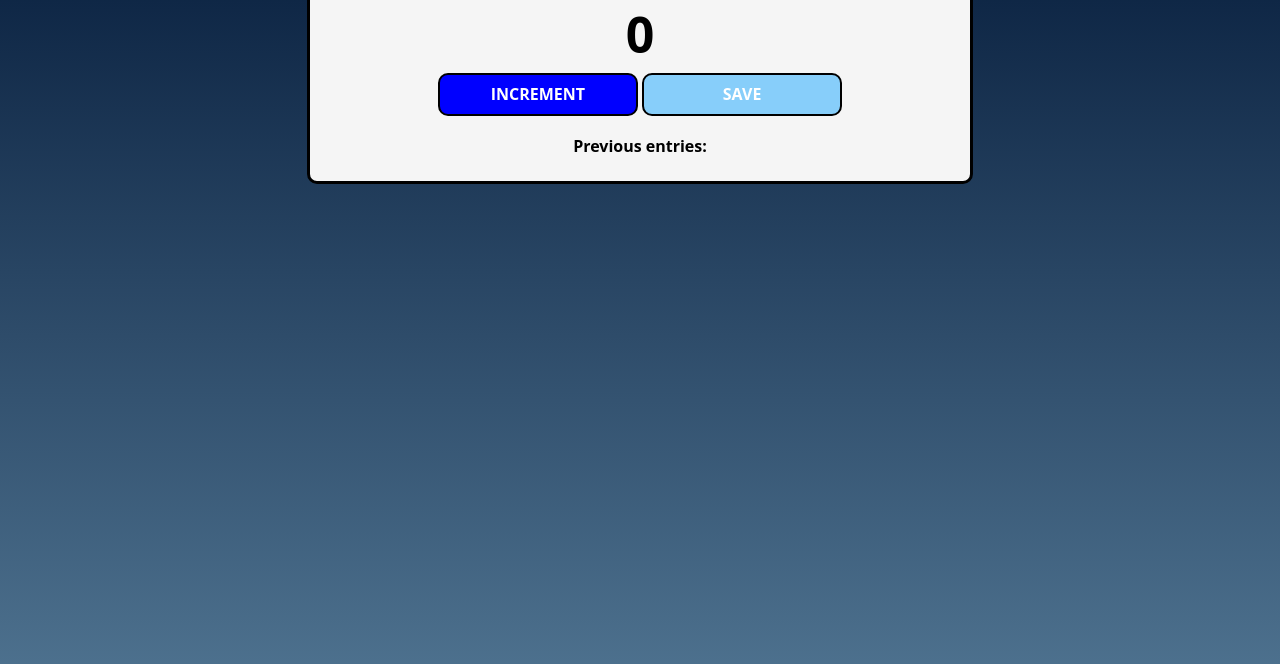
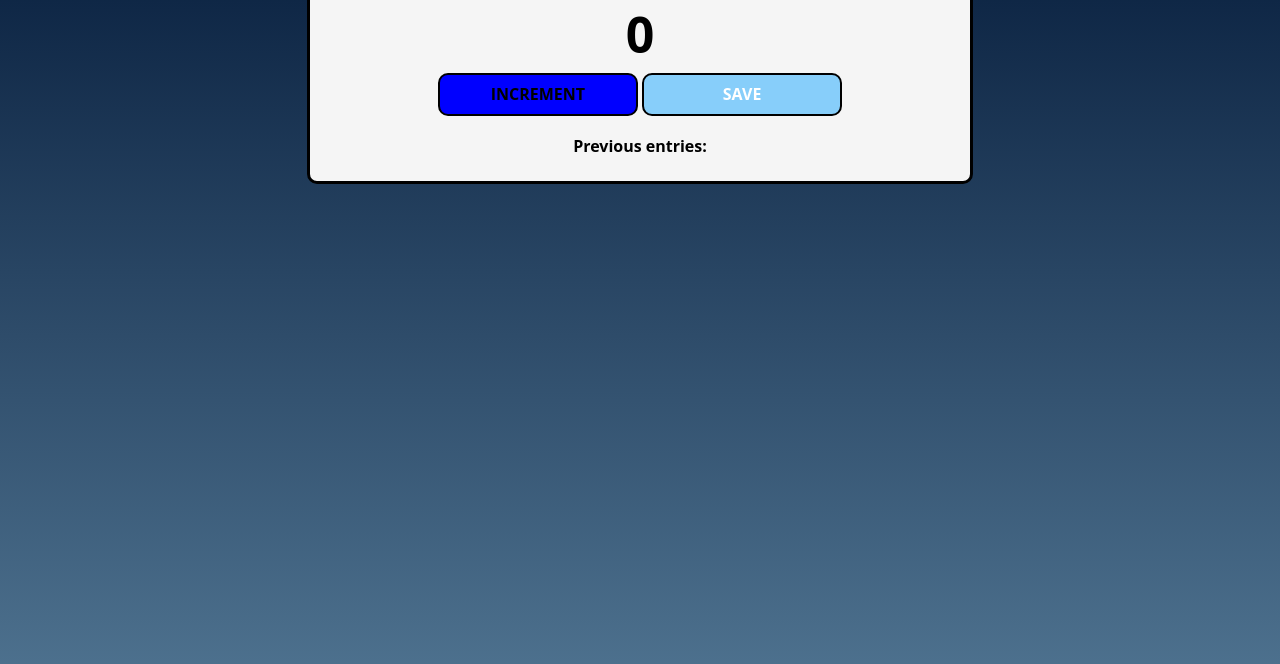
Before and after one commit to ZorenDesigns/Basic-Scrimba-Counter, a plain HTML site: page Basic Scrimba Counter/index.html in a window 1280 px wide. In both pictures the pointer is over the button "INCREMENT". Shown: the part 64-728 px from the top of the page. Drawn offline with nearby package versions, Linux system fonts and the light colour scheme.

Commit message:
Update index.css

```diff
--- a/Basic Scrimba Counter/index.css
+++ b/Basic Scrimba Counter/index.css
@@ -40,6 +40,10 @@ button {
     border-radius: 10px;
 }
 
+button:hover {
+    color: black
+}
+
 #increment-btn {
     background: blue;
 }
```
